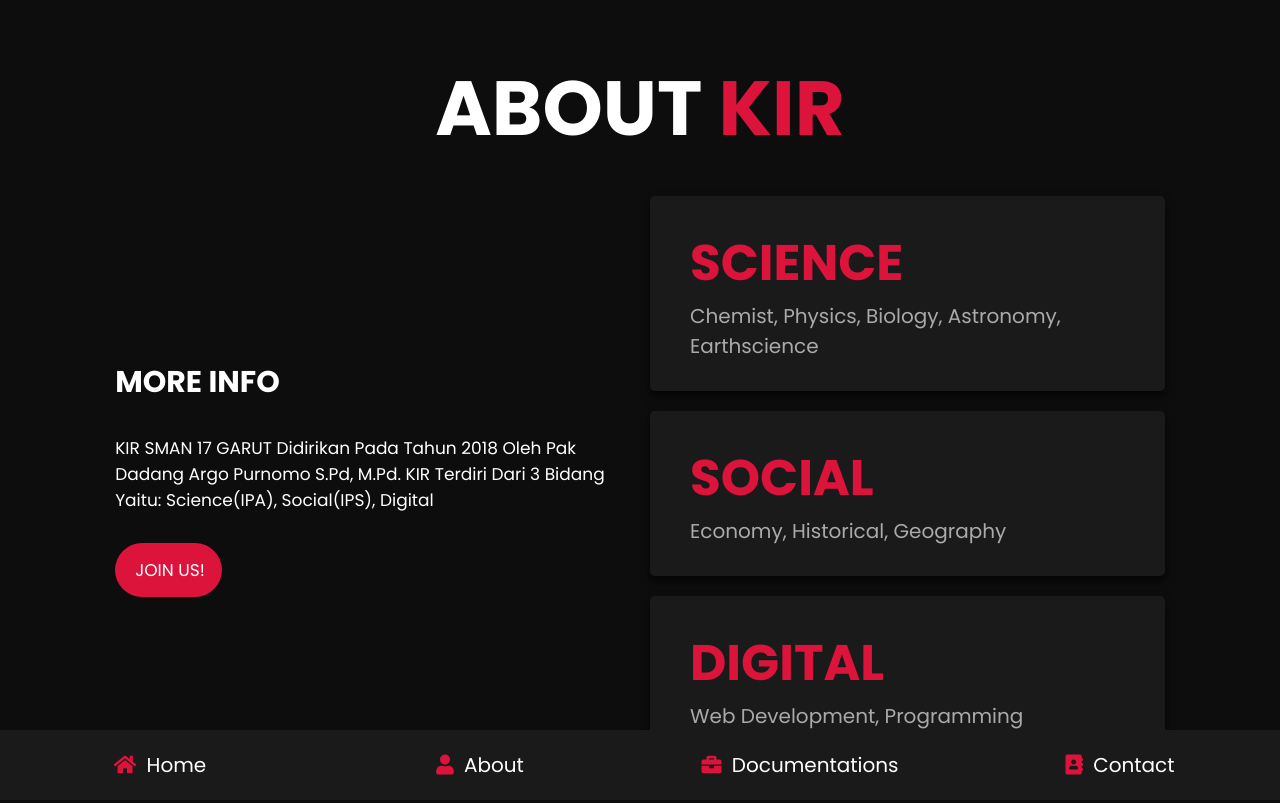
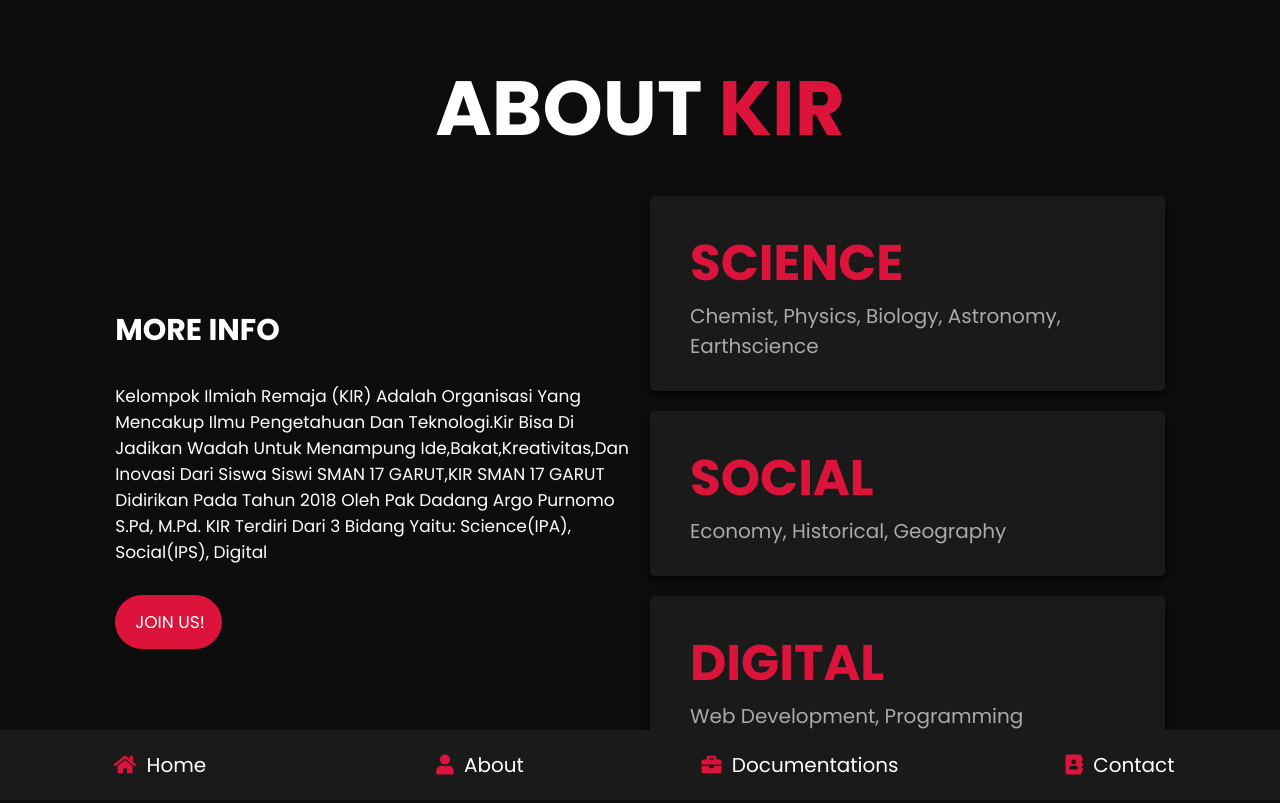
Before and after one commit to KIRSMAN17GARUT/kirsman17garut.github.io, a plain HTML site: page about.html in a window 1280 px wide. Shown: the top 803 px of the page. Drawn offline with Linux system fonts and the light colour scheme.

Commit message:
ubah home

```diff
--- a/about.html
+++ b/about.html
@@ -41,7 +41,7 @@
             <div class="box-container">
 
                 <div class="box">
-                    <h3> <span> </span> KIR SMAN 17 GARUT didirikan pada tahun 2018 oleh Pak Dadang Argo Purnomo S.Pd, M.Pd. KIR terdiri dari 3 bidang yaitu: Science(IPA), Social(IPS), Digital </h3>
+                    <h3> <span> </span> Kelompok Ilmiah Remaja (KIR) adalah organisasi yang mencakup ilmu pengetahuan dan teknologi.Kir bisa di jadikan wadah untuk menampung ide,bakat,kreativitas,dan inovasi dari siswa siswi SMAN 17 GARUT,KIR SMAN 17 GARUT didirikan pada tahun 2018 oleh Pak Dadang Argo Purnomo S.Pd, M.Pd. KIR terdiri dari 3 bidang yaitu: Science(IPA), Social(IPS), Digital </h3>
                 </div>
 
             </div>
```
Also changed, not shown: index.html (+1 -1 lines).
